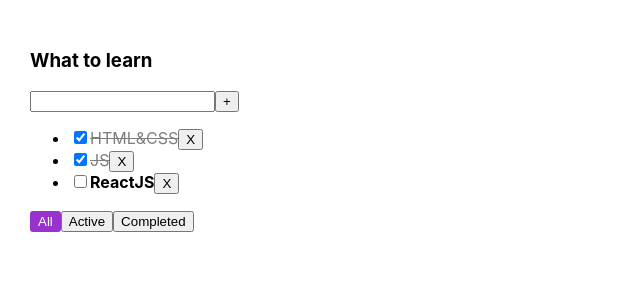
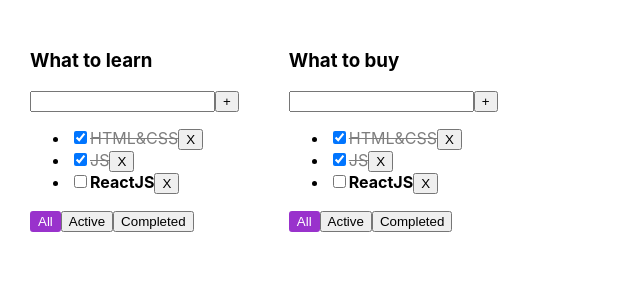
Before and after one commit to Kliapwnz/myWay, a React (Vite) app: page / in a window 1280 px wide. Shown: the top 300 px of the page, without its empty margins (0-640 px from the left). Built offline with nearby package versions, Linux system fonts and the light colour scheme.

Commit message:
create new state for 2 todo

```diff
--- a/src/App.tsx
+++ b/src/App.tsx
@@ -10,10 +10,19 @@ export type Task = {
    isDone: boolean
 
 }
+export type Todolist = {
+   id: string
+   title: string
+   filter: FilterValues
+}
 export type FilterValues = 'all' | 'active' | 'completed'
 
 export const App = () => {
    const [filter, setFilter] = useState<FilterValues>("all")
+   const [todolists, setTodolists] = useState<Todolist[]>([
+      {id: v1(), title: 'What to learn', filter: 'all'},
+      {id: v1(), title: 'What to buy', filter: 'all'},
+   ])
    const [tasks, setTasks] = useState<Task[]>([
       {id: v1(), title: 'HTML&CSS', isDone: true},
       {id: v1(), title: 'JS', isDone: true},
@@ -49,7 +58,10 @@ export const App = () => {
 
    return (
       <div className="app">
-         <TodolistItem title="What to learn"
+         {todolists.map(todolist => {
+            return (
+               <TodolistItem key={todolist.id}
+                             title={todolist.title}
                              tasks={filteredTasks}
                              deleteTask={deleteTask}
                              changeFilter={changeFilter}
@@ -57,6 +69,9 @@ export const App = () => {
                              changeTaskStatus={changeTaskStatus}
                              filter={filter}
                />
+            )
+         })}
+
       </div>
    )
 }
```
Lines whose indentation alone changed are shown as unchanged.
